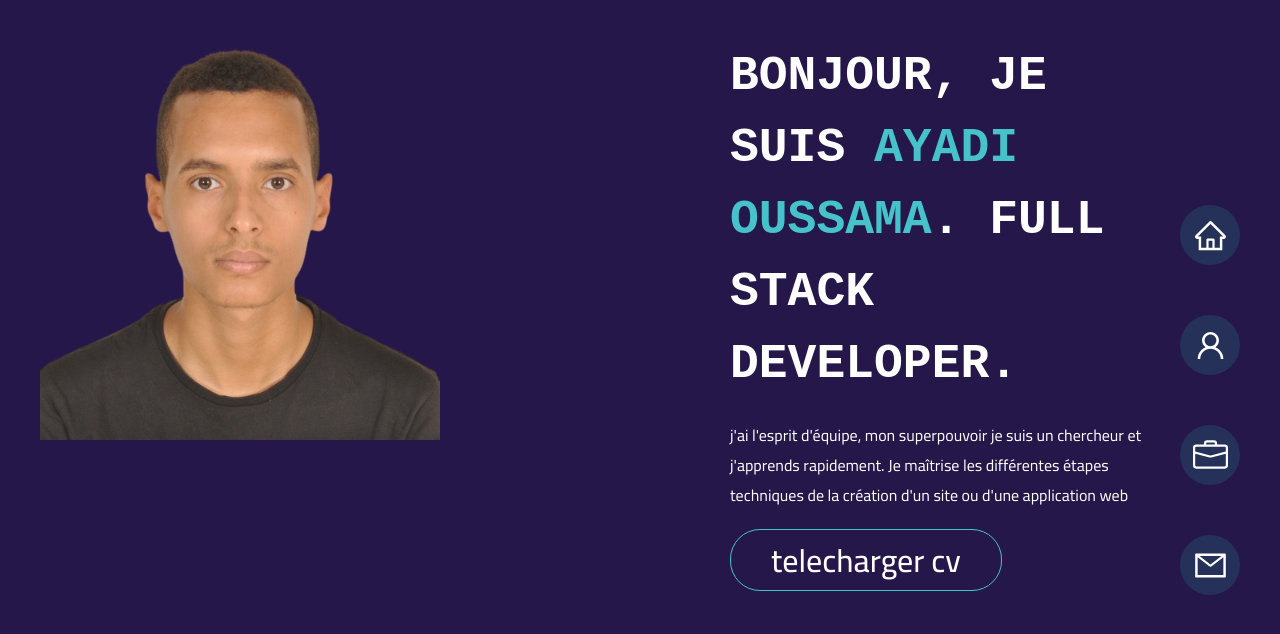
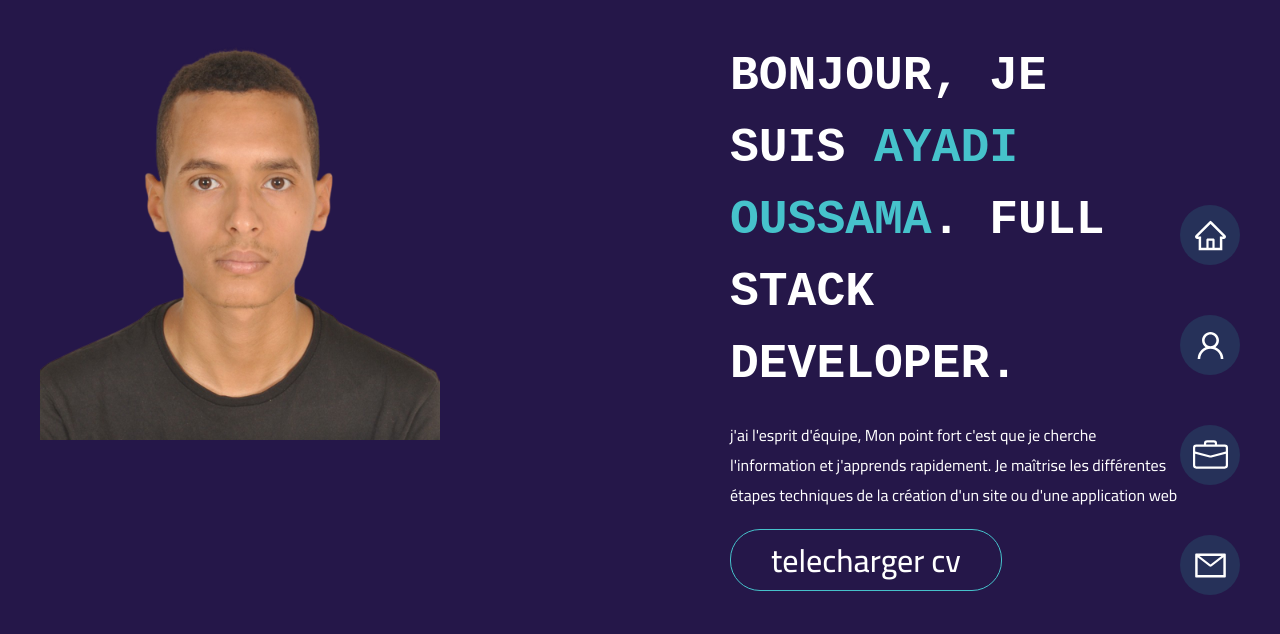
Before and after one commit to ayadi1/portfolio-ayadi, a React (Vite) app: page / in a window 1280 px wide. Shown: the top 634 px of the page. Built offline with nearby package versions, Linux system fonts and the light colour scheme; a web font is replaced by a local one.

Commit message:
update: data

```diff
--- a/src/routes/About/data.js
+++ b/src/routes/About/data.js
@@ -44,7 +44,7 @@ const experience = [
   },
   {
     id: 6,
-    date: "2021/2022",
+    date: "2022",
     title: "freelance développer un site web de gestion des vente et stock",
     location: "Pneu Map SARL",
     content: [],
--- a/src/routes/Home/Home.jsx
+++ b/src/routes/Home/Home.jsx
@@ -12,9 +12,9 @@ export default function Home() {
           Bonjour, je suis <span>AYADI Oussama</span>. full stack developer.
         </h2>
         <p>
-          j'ai l'esprit d'équipe, mon superpouvoir je suis un chercheur et
-          j'apprends rapidement. Je maîtrise les différentes étapes techniques
-          de la création d'un site ou d'une application web
+          j'ai l'esprit d'équipe, Mon point fort c'est que je cherche
+          l'information et j'apprends rapidement. Je maîtrise les différentes
+          étapes techniques de la création d'un site ou d'une application web
         </p>
         <a href="#a">telecharger cv</a>
       </div>
```
